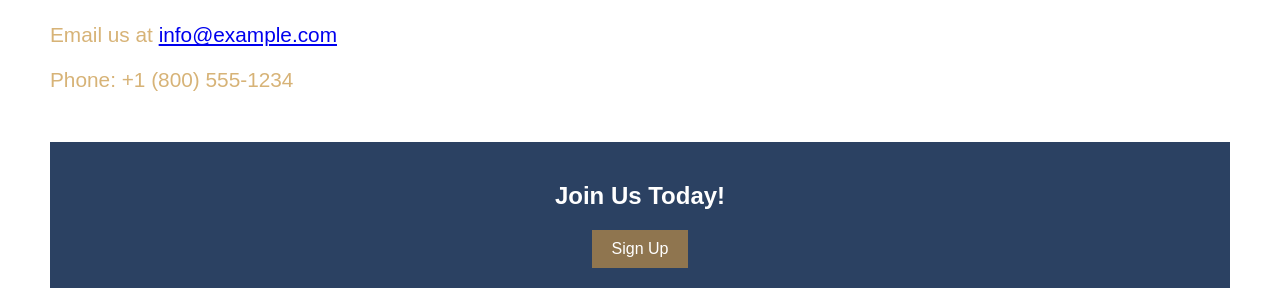
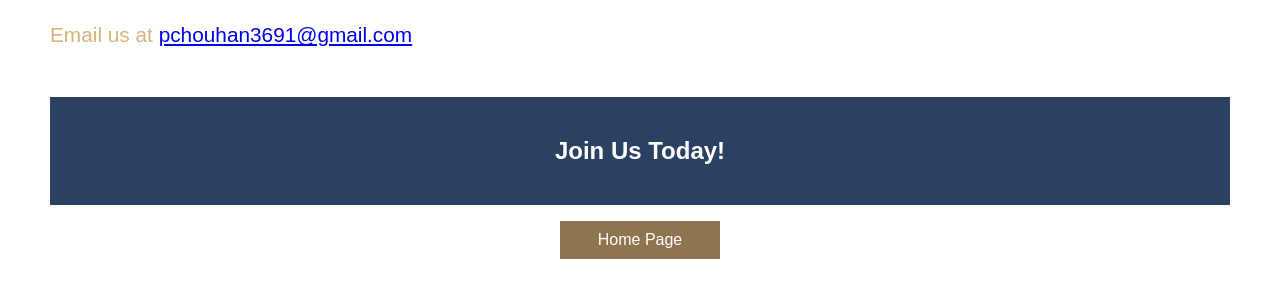
Before and after one commit to PRNC-CoOp/learn-html, a plain HTML site: page about.html in a window 1280 px wide. Shown: the part 480-781 px from the top of the page. Drawn offline with Linux system fonts and the light colour scheme.

Commit message:
Changed dummy email

```diff
--- a/about.html
+++ b/about.html
@@ -23,13 +23,12 @@
 
         <section class="contact-section">
             <h2>Contact Us</h2>
-            <p>Email us at <a href="mailto:info@example.com">info@example.com</a></p>
-            <p>Phone: +1 (800) 555-1234</p>
+            <p>Email us at <a href="mailto:info@example.com">pchouhan3691@gmail.com</a></p>
         </section>
 
         <section class="cta-section">
             <h2>Join Us Today!</h2>
-            <button type="button">Sign Up</button>
+            <!-- <button type="button">Sign Up</button> -->
         </section>
         <div class="homes">
             <a href="hero.html">
```
